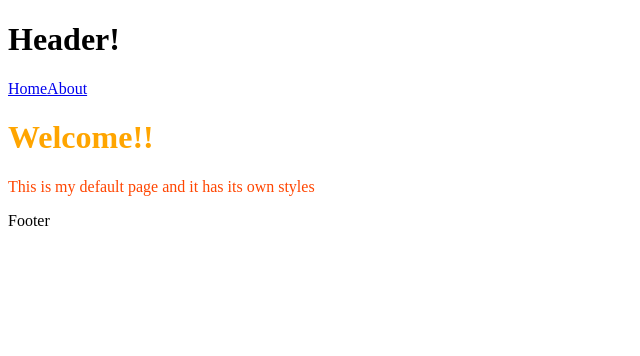
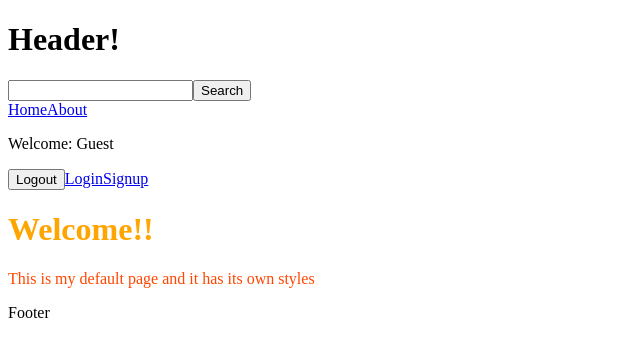
Before and after one commit to yavemu/nextjs_firebase_app, a Next.js app: page / in a window 1280 px wide. Shown: the top 356 px of the page, without its empty margins (0-640 px from the left). Built offline with nearby package versions, Linux system fonts and the light colour scheme.

Commit message:
Add other components to header

```diff
--- a/components/ui/Header.jsx
+++ b/components/ui/Header.jsx
@@ -1,11 +1,15 @@
 import React from 'react';
 import Nav from './Nav';
+import UserNav from './UserNav';
+import SearchForm from './SearchForm';
 
 const Header = () => {
     return (
         <header>
             <h1>Header!</h1>
+            <SearchForm/>
             <Nav/>
+            <UserNav/>
         </header>
      );
 }
--- a/components/ui/Nav.jsx
+++ b/components/ui/Nav.jsx
@@ -1,11 +1,25 @@
 import React from 'react'
 import Link from 'next/link';
+
+const urlList = [
+    {
+        "url": "/",
+        "name": "Home"
+    },
+    {
+        "url": "/about",
+        "name": "About"
+    }
+]
 
 const Nav = () => {
     return (
     <nav>
-        <Link href='/'>Home</Link>
-        <Link href='/about'>About</Link>
+        {urlList.map((data) => (
+            <Link href={data.url}>
+                <a>{data.name}</a>
+            </Link>
+        ))}
     </nav> );
 }
 
--- /dev/null
+++ b/components/ui/SearchForm.jsx
@@ -0,0 +1,12 @@
+import React from 'react';
+
+const SearchForm = () => {
+    return (
+        <form>
+            <input type="text"/>
+            <button type="submit">Search</button>
+        </form>
+     );
+}
+
+export default SearchForm;
--- /dev/null
+++ b/components/ui/UserNav.jsx
@@ -0,0 +1,20 @@
+import React from 'react'
+import Link from 'next/link';
+
+const UserNav = () => {
+    return (
+        <div>
+            <p>Welcome: Guest</p>
+            <button type='button'>Logout</button>
+            <Link href='/login'>
+                <a>Login</a>
+            </Link>
+            <Link href='/signup'>
+                <a>Signup</a>
+            </Link>
+        </div>
+    )
+
+}
+
+export default UserNav;
```
